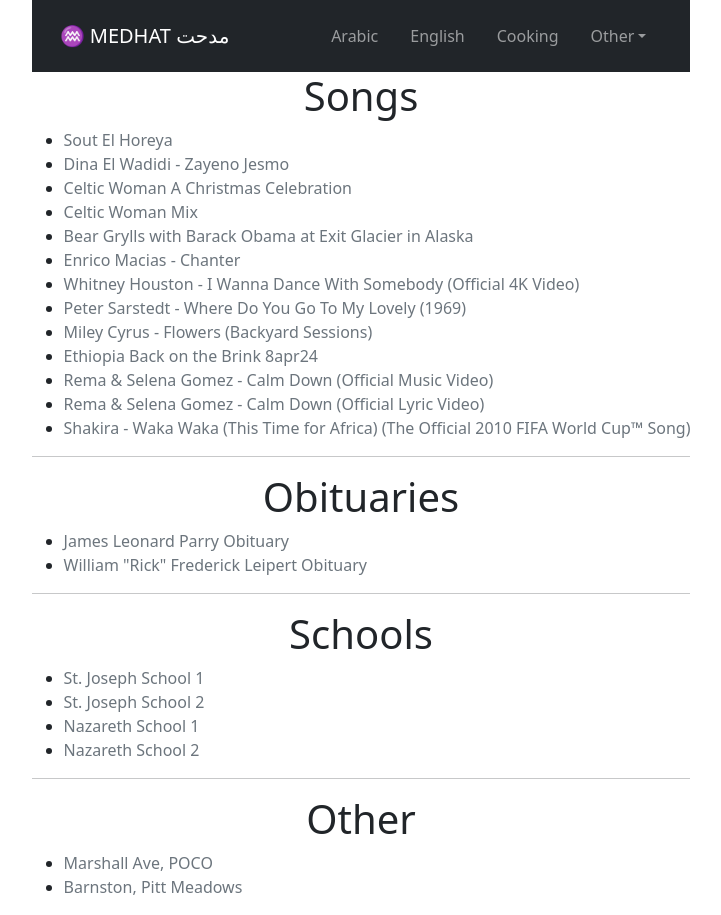
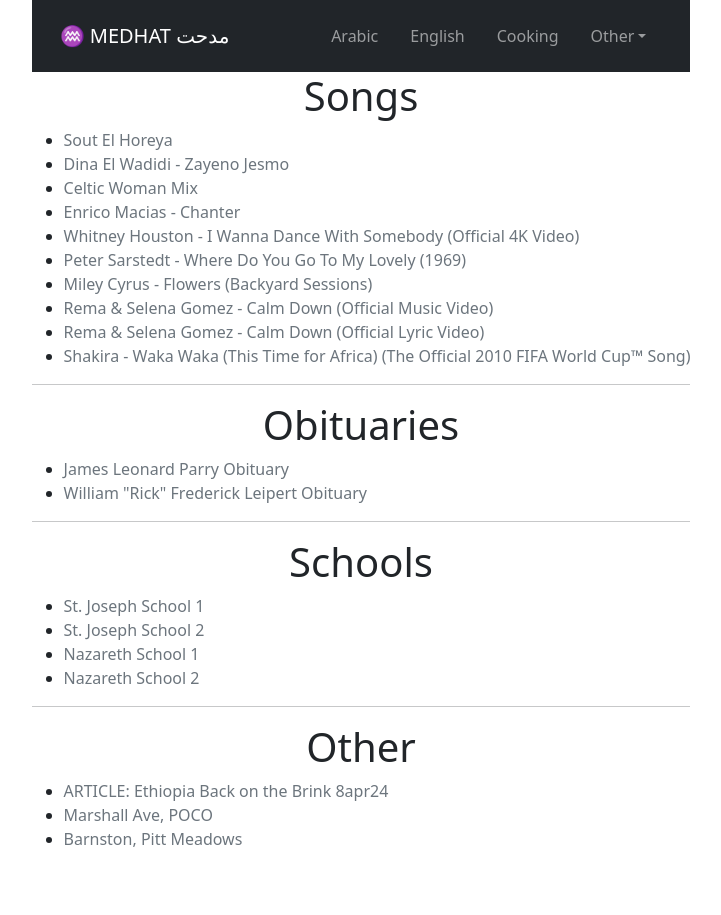
Before and after one commit to medhatelmasry/medhatelmasry.github.io, a React (Vite) app: page /archives in a window 1280 px wide. Shown: the whole page, without its empty margins (279-1000 px from the left). After the commit the page ends 867 px from the top, so only its background shows below. Built offline with nearby package versions, Linux system fonts and the light colour scheme.

Commit message:
deleted unavailable videos

```diff
--- a/src/pages/Archives.tsx
+++ b/src/pages/Archives.tsx
@@ -20,20 +20,8 @@ const ArchivesPage = () => {
           <li>
             <a
               className="text-decoration-none link-secondary"
-              href="https://www.youtube.com/watch?v=bDki7Vj0oIA"
-              >Celtic Woman A Christmas Celebration</a>
-          </li>
-          <li>
-            <a
-              className="text-decoration-none link-secondary"
               href="https://www.youtube.com/watch?list=RDEMEUNf1pH3JYkmwDUyOgVDEQ&params=EAMYATgBSAFYAWILWWZ3bGowZ2JhX2toAQ%253D%253D&v=HsCp5LG_zNE&mode=NORMAL&app=desktop"
               >Celtic Woman Mix</a>
-          </li>
-          <li>
-            <a
-              className="text-decoration-none link-secondary"
-              href="https://www.youtube.com/watch?v=08OLZ0ZzGso"
-              >Bear Grylls with Barack Obama at Exit Glacier in Alaska</a>
           </li>
           <li>
             <a
@@ -58,12 +46,6 @@ const ArchivesPage = () => {
               className="text-decoration-none link-secondary"
               href="https://www.youtube.com/watch?v=QNv8iODCAwE"
               >Miley Cyrus - Flowers (Backyard Sessions)</a>
-          </li>
-          <li>
-            <a
-              className="text-decoration-none link-secondary"
-              href="https://www.foreignaffairs.com/ethiopia/ethiopia-back-brink"
-              >Ethiopia Back on the Brink 8apr24</a>
           </li>
           <li>
             <a
@@ -129,10 +111,16 @@ const ArchivesPage = () => {
               href="https://www.youtube.com/watch?v=ZYVmg9mmumg"
               >Nazareth School 2</a>
           </li>
-        </ul>
-        <hr />
-        <h1 className="text-center">Other</h1>
-        <ul>
+      </ul>
+      <hr />
+      <h1 className="text-center">Other</h1>
+      <ul>
+        <li>
+            <a
+              className="text-decoration-none link-secondary"
+              href="https://www.foreignaffairs.com/ethiopia/ethiopia-back-brink"
+              >ARTICLE: Ethiopia Back on the Brink 8apr24</a>
+          </li>
           <li>
             <a
               className="text-decoration-none link-secondary"
```
